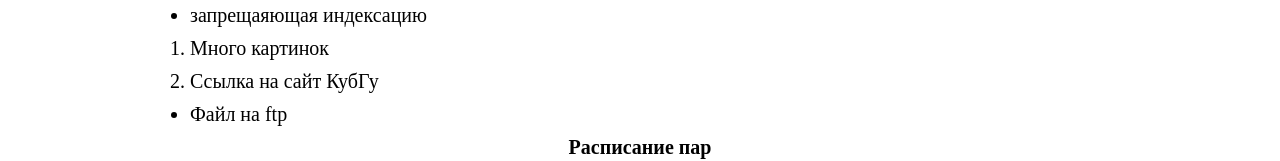
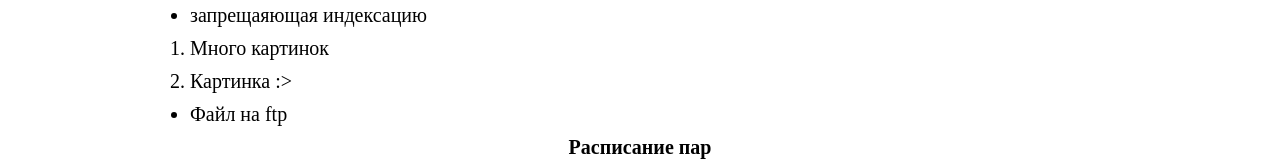
Before and after one commit to PetrosyanSamson/zadanie, a plain HTML site: page index.html in a window 1280 px wide. Shown: the part 793-954 px from the top of the page. Drawn offline with Linux system fonts and the light colour scheme.

Commit message:
Add files via upload

```diff
--- a/index.html
+++ b/index.html
@@ -86,7 +86,7 @@
 
                         <ol>
                             <li><a href="https://www.google.com/url?sa=i&url=https%3A%2F%2Fru.freepik.com%2Fphotos%2F%25D0%25BF%25D1%2580%25D0%25B8%25D1%2580%25D0%25BE%25D0%25B4%25D0%25B0&psig=AOvVaw2_a98boFl9RCVUSO7DFXuG&ust=1695798634115000&source=images&cd=vfe&opi=89978449&ved=0CBAQjRxqFwoTCOCc18fcx4EDFQAAAAAdAAAAABAJ" title="что то 1">Много картинок</a></li>
-                            <li> <a href="https://timeweb.com/media/articles/0001/08/thumb_7309_articles_standart.jpeg" title="что то 2">Ссылка на сайт КубГу</a></li>
+                            <li> <a href="https://timeweb.com/media/articles/0001/08/thumb_7309_articles_standart.jpeg" title="что то 2">Картинка :></a></li>
                         </ol>
 
                 <!--21-->
```
